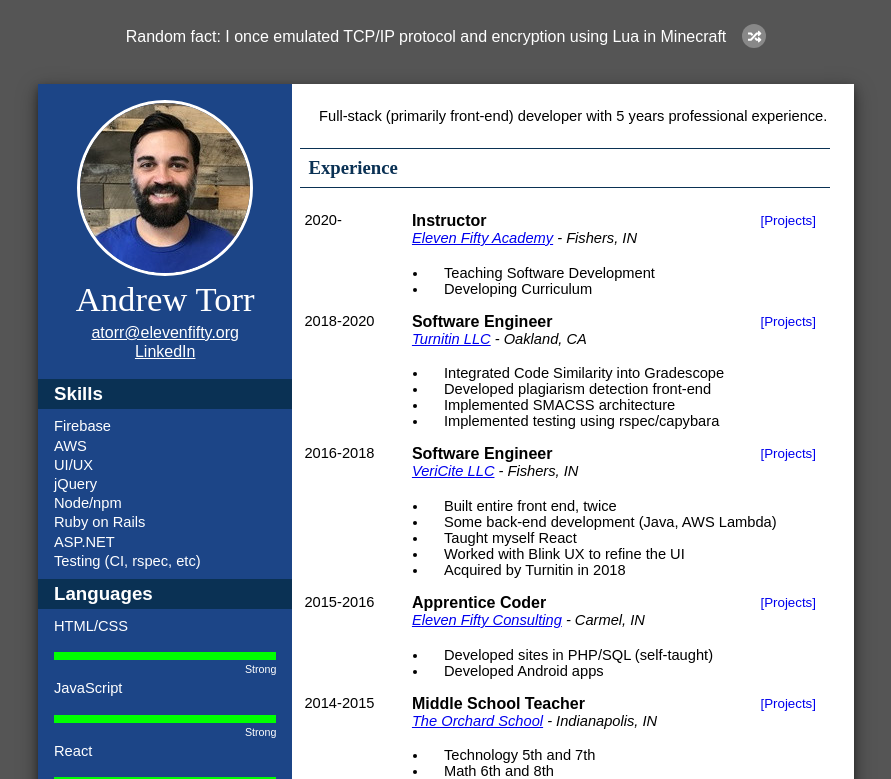
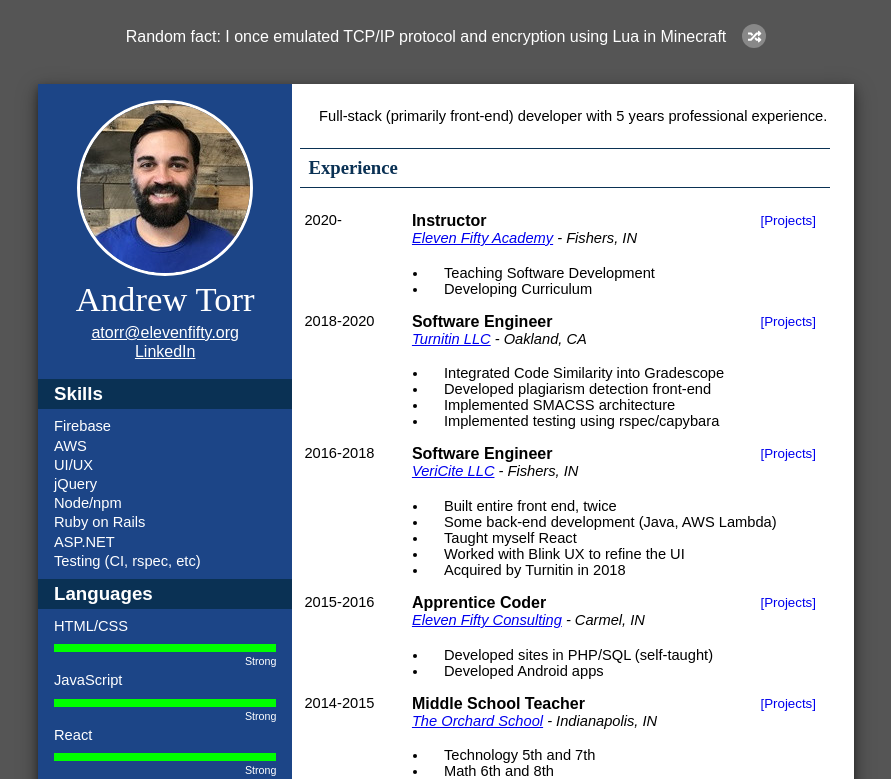
Before and after one commit to AndroidDoctorr/androiddoctorr.github.io, a React (Create React App) app: page / in a window 1280 px wide. Shown: the top 779 px of the page, without its empty margins (194-1085 px from the left). Built offline with nearby package versions, Linux system fonts and the light colour scheme; a web font is replaced by a local one.

Commit message:
adjusting css

```diff
--- a/src/index.css
+++ b/src/index.css
@@ -13,7 +13,7 @@ body {
 .container {
   background-color: #555;
   text-align: center;
-  height: 14in;
+  height: 1100vh;
   width: 100%;
 }
 
--- a/src/styles/language.css
+++ b/src/styles/language.css
@@ -13,7 +13,7 @@
 .language-proficiencyBar {
   background-color: #0f0;
   height: 0.5rem;
-  margin: 1rem 0 0 0;
+  margin: 0.5rem 0 0 0;
 }
 
 .language-proficiencyBar--strong {
```
